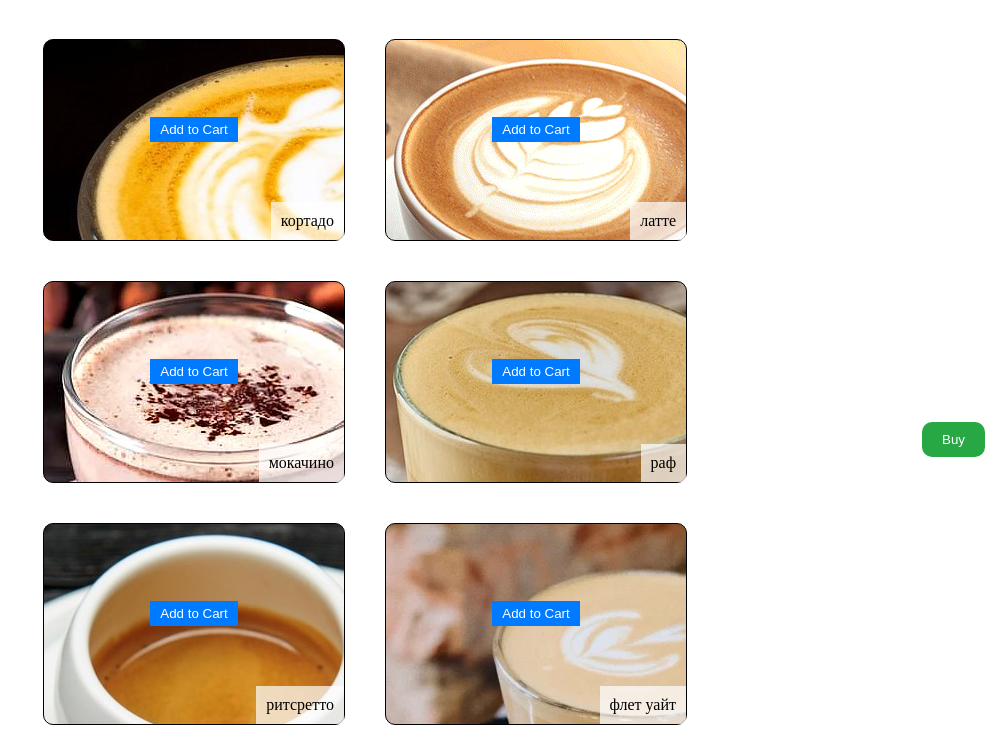
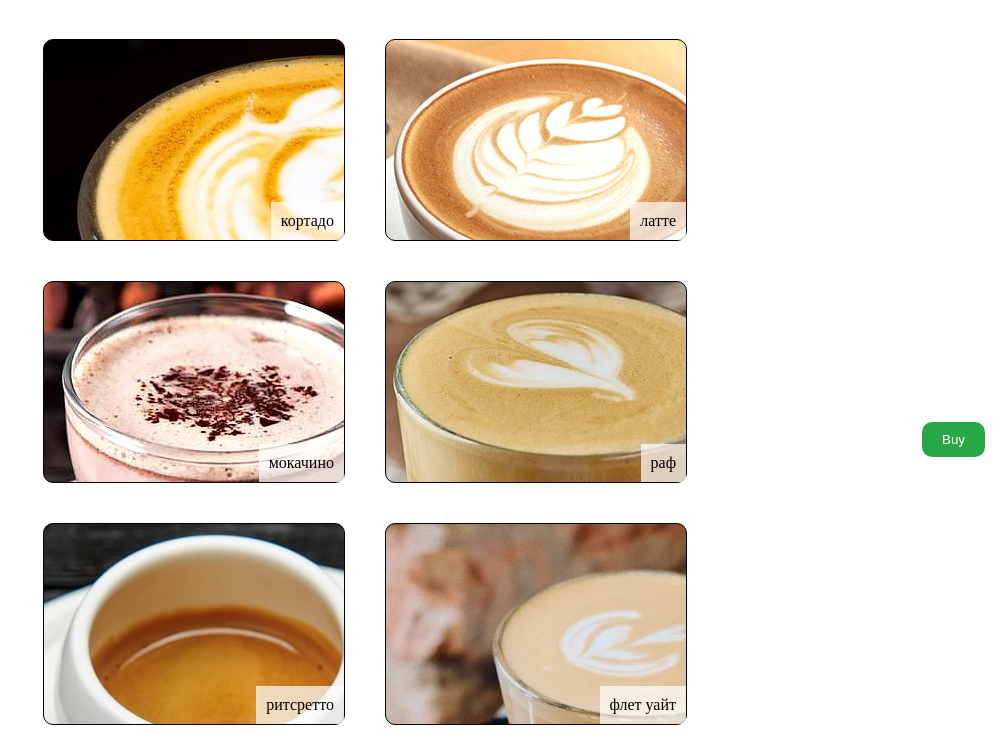
Before and after one commit to AnAkfiaSaltes/Coffee, a Flask app: template templates/index.html in a window 1280 px wide. Shown: the part 323-1076 px from the top of the page, without its empty margins (275-1280 px from the left). Run offline with Flask 3, Linux system fonts and the light colour scheme; the template is opened without the code that fills it, so the values that code supplies are empty.

Commit message:
Update index.html

```diff
--- a/templates/index.html
+++ b/templates/index.html
@@ -116,6 +116,9 @@
           color: #000;
           text-decoration: none;
           cursor: pointer;
+        }
+        .add-to-cart-button {
+        display: none;
         }
     </style>
 </head>
```
